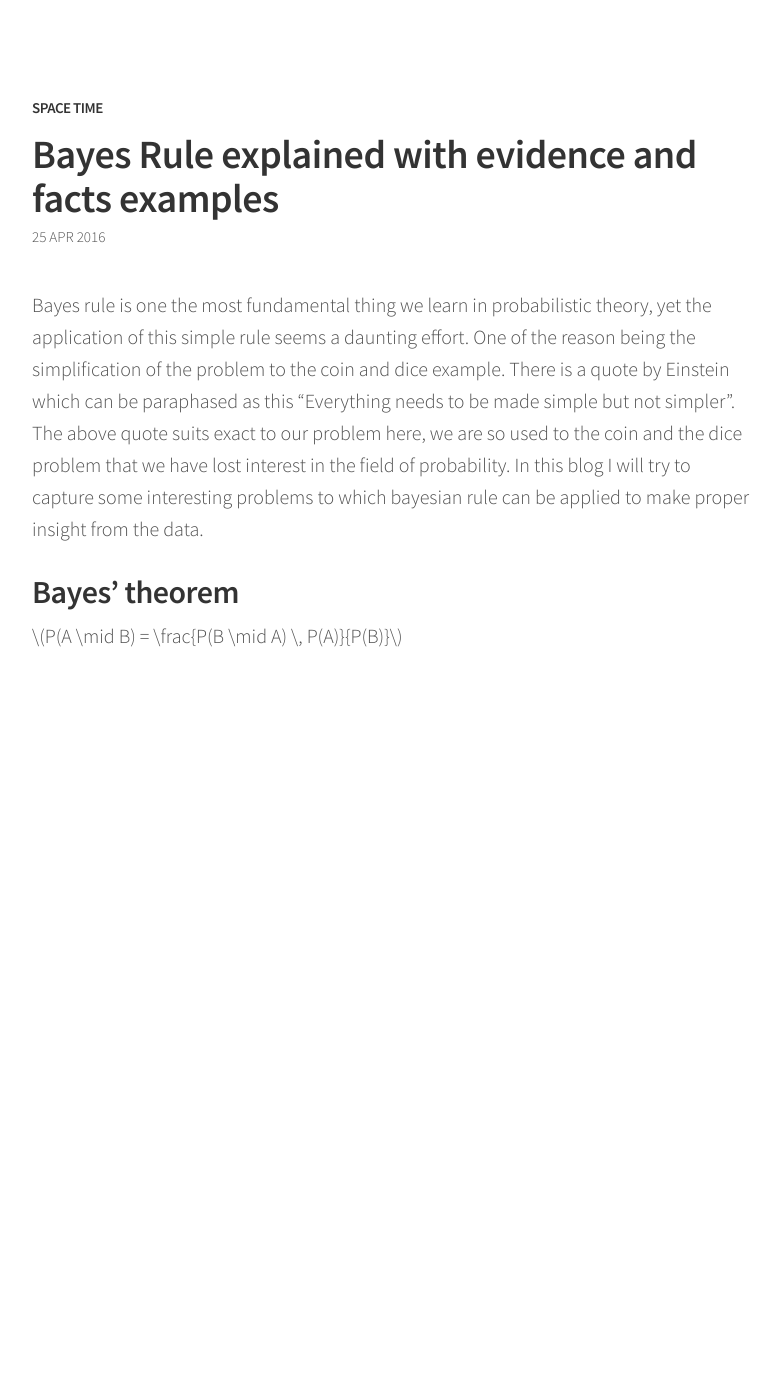
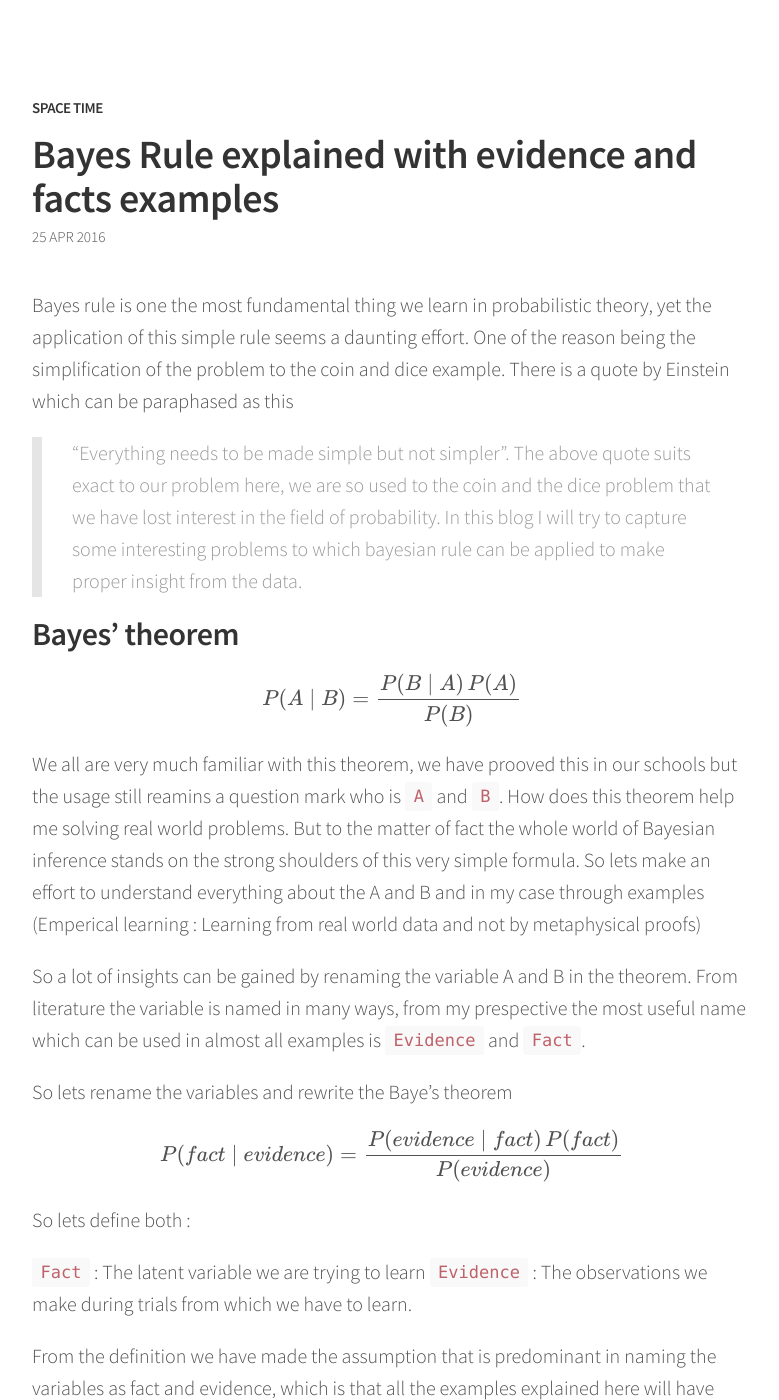
Before and after one commit to deebuls/spacetime, a Jekyll site: the page built from _posts/2016-04-25-bayes-evidence-facts-examples.md, in a window 1280 px wide and 1400 px high. Shown: the whole window, without its empty margins (248-1027 px from the left). Built offline with Jekyll 4.4.1, drawn with Linux system fonts in a browser that asks for light colours; Markdown is read by kramdown in place of the engine named in the settings; formulas are drawn with MathJax 3; some of the changed text lies outside the part shown.

Commit message:
[post] Bayes evidence facts example
Added first example

```diff
--- a/_config.yml
+++ b/_config.yml
@@ -11,7 +11,8 @@
 permalink:          /:year/:month/:day/:title.html
 
 # Markdown
-markdown:           rdiscount
+markdown:           kramdown
+mathjax:            true
 
 # Navigation
 #nav:
--- a/_layouts/default.html
+++ b/_layouts/default.html
@@ -6,6 +6,10 @@
   <title>{% if page.title %}{{ page.title }}{% else %}{{ site.name }}{% endif %}</title>
   <link rel="stylesheet" href="//fonts.googleapis.com/css?family=Source+Sans+Pro:300,300i,600">
   <link rel="stylesheet" href="{{ site.baseurl }}/style.css">
+<script type="text/javascript"
+             src="http://cdn.mathjax.org/mathjax/latest/MathJax.js?config=TeX-AMS-MML_HTMLorMML">
+</script>
+
   </head>
 <body>
   <div class="container">
--- a/_layouts/post.html
+++ b/_layouts/post.html
@@ -13,3 +13,6 @@
   </div>
   {{ content }}
 </div>
+<script type="text/javascript"
+             src="http://cdn.mathjax.org/mathjax/latest/MathJax.js?config=TeX-AMS-MML_HTMLorMML">
+</script>
--- a/_posts/2016-04-25-bayes-evidence-facts-examples.md
+++ b/_posts/2016-04-25-bayes-evidence-facts-examples.md
@@ -7,8 +7,9 @@
 Bayes rule is one the most fundamental thing we learn in probabilistic theory,
 yet the application of this simple rule seems a daunting effort. One of the
 reason being the simplification of the problem to the coin and dice example.
-There is a quote by Einstein which can be paraphased as this "Everything needs
-to be made simple but not simpler". The above quote suits exact to our problem
+There is a quote by Einstein which can be paraphased as this
+> "Everything needs to be made simple but not simpler".
+The above quote suits exact to our problem
 here, we are so used to the coin and the dice problem that we have lost
 interest in the field of probability. In this blog I will try to capture some
 interesting problems to which bayesian rule can be applied to make proper
@@ -16,4 +17,50 @@
 
 Bayes' theorem
 --------------
-$$ P(A \mid B) = \frac{P(B \mid A) \, P(A)}{P(B)} $$
+\\[ P(A \mid B) = \frac{P(B \mid A) \, P(A)}{P(B)} \\]
+
+We all are very much familiar with this theorem, we have prooved this in our
+schools but the usage still reamins a question mark who is `A` and `B`. How
+does this theorem help me solving real world problems. But to the matter of
+fact the whole world of Bayesian inference stands on the strong shoulders of
+this very simple formula. So lets make an effort to understand everything about
+the A and B and in my case through examples (Emperical learning : Learning from
+real world data and not by metaphysical proofs)
+
+So a lot of insights can be gained by renaming the variable A and B in the
+theorem. From literature the variable is named in many ways, from my
+prespective the most useful name which can be used in almost all examples is
+`Evidence` and `Fact`.
+
+So lets rename the variables and rewrite the Baye's theorem
+
+\\[ P(fact \mid evidence) = \frac{P(evidence \mid fact) \, P(fact)}{P(evidence)} \\]
+
+So lets define both :
+
+`Fact` : The latent variable we are trying to learn
+`Evidence` : The observations we make during trials from which we have to
+learn.
+
+
+From the definition we have made the assumption that is predominant in naming
+the variables as fact and evidence, which is that all the examples explained
+here will have some hidden variable and some observations. Baye's theorem is
+not limited to only such pattern recognition problems but cab be applied in
+many different places. But since these kind of problems form the major chunk
+ in the machine learning problem set.
+
+Examples:
+---
+Lets find examples which can be formulated as the evidence, fact pairs.
+
+1. There is a website which you are supposed to market. After 1 week of initial
+   marketing the results was - 833 unique visitors out of which 18 created an
+account. Now the question is if we do more marketing and increase the unique
+visitors count to 10000 then how many people will register? How confident are
+you about the results?
+
+    Evidence : 18 out of 833 unique visitor made account.
+    Fact : Probability that an unique visitor will create an account.
+
+2.
```
Also changed, not shown: 15 other files.
